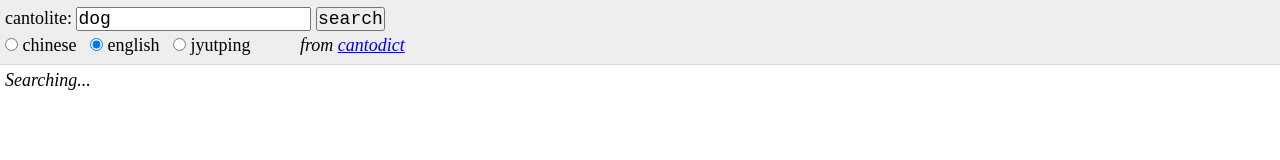
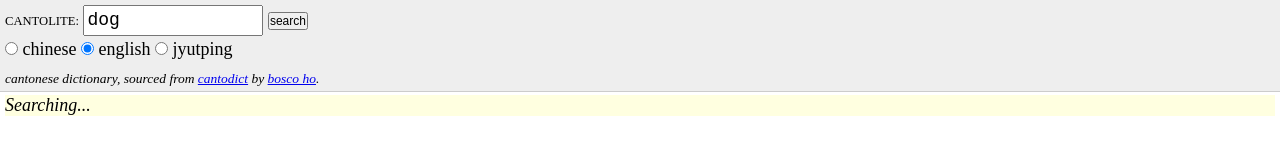
Before and after one commit to boscoh/cantolite, a website: page public/index.html in a window 1280 px wide. Both pictures are taken after a click on the input "search". Drawn offline with nearby package versions, Linux system fonts and the light colour scheme; no server answers.

Commit message:
👏🏕 Updated with Gomix

```diff
--- a/public/client.js
+++ b/public/client.js
@@ -23,10 +23,19 @@ function splitAndTrimLines(s) {
 }
 
 
+function addStatus(status) {
+    $('#content')
+      .prepend(
+        $('<div class="status">')
+          .attr('style', 'font-style: italic')
+          .text(status));
+}
+
+
 function fetchEntry(entry) {
   return function (e) {
     e.preventDefault();
-    $('#content').prepend('<i>Fetching entry...</i>');
+    addStatus('Fetching entry...');
     $.post('/entry', {src: entry.src }, processData, 'json');
   };
 }
@@ -36,7 +45,11 @@ function renderEntries($content, entries) {
     let $div = $('<div>');
     $content.append($div);
 
-    $div.append(entry.type + ": ");
+    $div.append(
+      $('<span class="small-label">')
+        .text(entry.type + ":"));
+
+    $div.append(" ");
 
     let $a = $('<a>');
     $a.click(fetchEntry(entry));
@@ -46,22 +59,13 @@ function renderEntries($content, entries) {
     $div.append($a);
 
     $div.append(" - ");
-    $div.append($("<i>").text(entry.jyutping));
+    $div.append(
+      $('<span style="font-style: italic">')
+        .text(entry.jyutping));
 
     $div.append(" - ");
     $div.append(trim(entry.meaning));
   });
-}
-
-function renderSearchData(data) {
-  console.log(data);
-  let $content = $('#content');
-  $content.html("");
-  if (data.entries.length) {
-    renderEntries($content, data.entries);
-  } else {
-    $content.html("<i>No entries found</i>");
-  }
 }
 
 
@@ -77,12 +81,21 @@ function renderSingleEntry($content, data) {
     .append($("<td>").addClass('table-left').text('jyutping'))
     .append($("<td>").addClass('jyutping').text(data.jyutping)));
 
-  if (data.pinyin) {
   $table.append($('<tr>')
     .append($("<td>").addClass('table-left').text('pinyin'))
     .append($("<td>").addClass('pinyin').text(data.pinyin)));
+
+  {
+    let $td = $('<td>');
+    $table.append($('<tr>')
+      .append($("<td>").addClass('table-left').text('unicode'))
+      .append($td));
+    for (let c of data.text) {
+      $td.append('&amp;#' + c.charCodeAt() + "; ");
+    };
   }
 
+  {
     let $td = $('<td>');
     $table.append($('<tr>')
       .append($("<td>").addClass('table-left').text('meaning'))
@@ -92,10 +105,21 @@ function renderSingleEntry($content, data) {
       $td.append(line + "<br>");
     });
   }
+}
+
+
+function renderSearchData(data) {
+  let $content = $('#content');
+  $content.html("");
+  if (data.entries.length) {
+    renderEntries($content, data.entries);
+  } else {
+    addStatus('No entries found.');
+  }
+}
 
 
 function renderWordData(data) {
-  console.log(data);
   let $content = $('#content');
   $content.html("");
   renderSingleEntry($content, data);
@@ -105,7 +129,6 @@ function renderWordData(data) {
 
 
 function renderCharData(data) {
-  console.log(data);
   let $content = $('#content');
   $content.html("");
   renderSingleEntry($content, data);
@@ -116,6 +139,7 @@ function renderCharData(data) {
 
 function processData(data) {
   console.log('process data', data);
+
   if (data.type === "search") {
     renderSearchData(data);
   } else if (data.type === "word") {
@@ -123,15 +147,16 @@ function processData(data) {
   } else if (data.type === "char") {
     renderCharData(data);
   } else {
-    $('#content').html("Nothing found");
+    addStatus('No entries found.');
   }
+
   let $content = $('#content');
   if (data.src) {
     $content.append("<br>");
     $content.append(
       $("<a>").attr("href", data.src).text("[source page]"));
   }
-  $content.append("<br><br><br><br>");
+  $content.append("<br>");
 }
 
 
@@ -141,7 +166,7 @@ function submit(e) {
     type: $("input[name='search-type']:checked").val(),
     text: $("#search-text").val()
   };
-  $("#content").prepend("<i>Searching...</i>");
+  addStatus('Searching...');
   $.post("/search", data, processData, 'json');
 }
 
--- a/public/index.html
+++ b/public/index.html
@@ -12,21 +12,24 @@
 			padding: 0px;
 			font-size: 18px;
 		}
-		input {
-			font-family: monospace;
+		body {
+			padding-top: 90px;
 		}
 		#container {
-			display: flex;
-			flex-direction: column;
 			width: 100%;
 			height: 100%;
 		}
 		#header {
 			padding: 5px;
+			position: fixed;
+			right: 0;
+			left: 0;
+			z-index: 1030;
+			top: 0;
 			line-height: 1.5em;
 			width: 100%;
 			background-color: #EEE;
-			border-bottom: 1px solid #DDD;
+			border-bottom: 1px solid #CCC;
 		}
 		table {
 			width: 100%;
@@ -42,6 +45,13 @@
 			font-style: italic;
 			text-align: right;
 		}
+		.small-label {
+      text-transform: uppercase;
+      font-size: 0.7em;
+		}
+		.status {
+		  background: #FFFFE0;
+		}
 		#content {
 			flex: 1 1;
 			overflow: auto;
@@ -50,43 +60,62 @@
 		.divider {
 			height: 0.7em;
 		}
-		label {
-			font-size: 0.75em;
-			display: block;
-			margin-top: 1em;
-			font-weight: normal;
-		}
 		.big-text {
 			font-size: 3em;
 		}
 		.note {
-			display: inline;
 			font-style: italic;
-			padding-left: 2em;
-			text-align: right;
+			padding-top: 0.7em;
+			font-size: 0.75em;
+			line-height: 1em;
 		}
 	</style>
 </head>
 <body>
 	<div id="container">
 		<div id="header">
+
 			<form id="search-form">
-				cantolite:
-				</span>
-				<input id="search-text" value="dog" type="string"/>
-				<input type="submit" value="search"/>
-                <br>
-				<input type="radio" name="search-type" value="chinese"> chinese &nbsp;
-				<input type="radio" name="search-type" value="english" checked> english &nbsp;
-				<input type="radio" name="search-type" value="jyutping"> jyutping &nbsp;
+				<span class="small-label">cantolite:</span>
+				<input
+				  style="
+				    width: 180px;
+				    height: 1.7em;
+				    line-height: 1.7em;
+				    padding: 2px;
+				    margin: 0;
+				    font-family: monospace"
+			    id="search-text"
+			    value="dog"
+			    type="string"/>
+				<input style="padding: 0; margin: 0; font-size: 12px" type="submit" value="search"/>
+        <br>
+				<label>
+  				<input type="radio" name="search-type" value="chinese">
+  				chinese
+				</label>
+				<label>
+	  			<input type="radio" name="search-type" value="english" checked>
+	  			english
+				</label>
+				<label>
+  				<input type="radio" name="search-type" value="jyutping">
+  				jyutping
+				</label>
+				<br>
 				<div class="note">
-					from <a href="http://www.cantonese.sheik.co.uk/scripts/wordlist.htm">cantodict</a>
+					cantonese dictionary, sourced from <a href="http://www.cantonese.sheik.co.uk/scripts/wordlist.htm">cantodict</a>
+					by <a href="http://boscoh.com">bosco ho</a>.
 				</div>
 			</form>
 		</div>
+
 		<div id="content">
 		</div>
+
 	</div>
-    <script src="https://ajax.googleapis.com/ajax/libs/jquery/3.1.0/jquery.min.js"></script>
-    <script src="/client.js"></script>
+
+  <script src="https://ajax.googleapis.com/ajax/libs/jquery/3.1.0/jquery.min.js"></script>
+  <script src="/client.js"></script>
+
 </body>
--- a/server.js
+++ b/server.js
@@ -1,4 +1,5 @@
 /**
+ * A chinese dictionary wrapper for cantodict.
  * Created by boscoh on 23/12/2016.
  */
 
```
Also changed, not shown: package.json (+24 -2 lines), README.md (added), 2 other files. Lines whose indentation alone changed are shown as unchanged.
